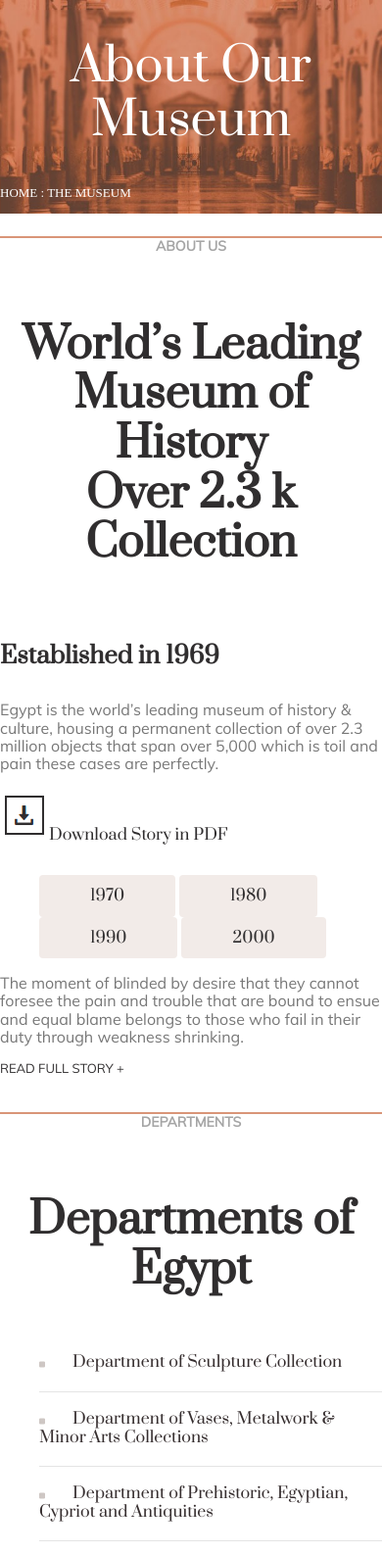
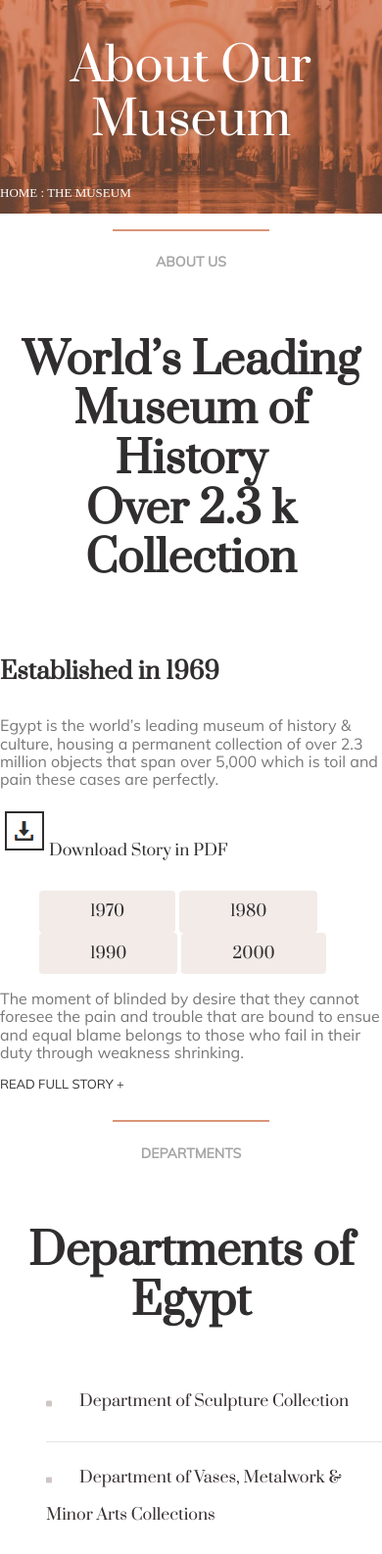
Before and after one commit to KevKsar/museum-project, a plain HTML site: page about.html in a window 390 px wide. Shown: the top 1586 px of the page at 98% size. Drawn offline with Linux system fonts and the light colour scheme.

Commit message:
README update + add sitemap and robot
- ligne section correction size

/!\ miss header - footer - prez decoration - mobile (to check)
/!\ add some responsive for mobile and tablette

```diff
--- a/about.html
+++ b/about.html
@@ -22,6 +22,7 @@
 
             <section class="sec-aboutus">
                 <div class="sec-aboutus__divtitle">
+                    <div class="sec__lign"></div>
                     <h5 class="sec-aboutus-divtitle__h5">ABOUT US</h5>
                 </div>
                 <div class="sec-aboutus__divsubtitle">
@@ -57,6 +58,7 @@
 
             <section class="sec-dep">
                 <div class="sec-dep__divtitle">
+                    <div class="sec__lign"></div>
                     <h5 class="sec-dep-divtitle__h5">Departments</h5>
                 </div>
                 <div class="sec-dep__divsubtitle">
@@ -91,6 +93,7 @@
 
             <section class="sec-behind">
                 <div class="sec-behind__divtitle">
+                    <div class="sec__lign"></div>
                     <h5 class="sec-behind-divtitle__h5">Behind our Museum</h5>
                 </div>
                 <div class="sec-behind__divsubtitle">
--- a/css/about-main.css
+++ b/css/about-main.css
@@ -51,12 +51,20 @@
 
 /*##########################################################################*/
 /* Section About US */
-.sec-aboutus {}
-.sec-aboutus__divtitle {
+.sec-aboutus {
+  justify-content: center;
+}
+.sec-aboutus__divtitle {}
+
+.sec__lign {
+  margin-left: auto;
+  margin-right: auto;
+  margin-top: 1em;
+  border-top: 2px solid #d99578;
+  max-width: 10em;
 }
 .sec-aboutus-divtitle__h5 {
   text-align:center;
-  border-top: 2px solid #d99578;
   font-family: "muli";
   color: #a5a5a5;
   text-transform: uppercase;
@@ -135,7 +143,6 @@ color: #302e2f;
 .sec-dep__divtitle {}
 .sec-dep-divtitle__h5 {
   text-align:center;
-  border-top: 2px solid #d99578;
   font-family: "muli";
   color: #a5a5a5;
   text-transform: uppercase;
@@ -156,6 +163,7 @@ color: #302e2f;
   column-count: 2;
   column-width: 50vh;
   list-style-type:none;
+  list-style-position: outside;
 }
 @media screen and (max-width: 800px) {
   .sec-dep-divlist__ul {column-count: 1; }
@@ -169,10 +177,13 @@ color: #302e2f;
 
 
 .sec-dep-divlist__li  {
-  text-align: left;
+margin-left: 1em;
+text-align: left;
 padding-bottom: 20px;
 border-bottom: 1px solid #e4e4e4;
 font-size: 7px;
+list-style-position: inside;
+line-height: 5em ;
 }
 
 .sec-dep_li-text {
@@ -203,7 +214,6 @@ font-size: 16px;
 }
 .sec-behind-divtitle__h5 {
   text-align:center;
-  border-top: 2px solid #d99578;
   font-family: "muli";
   color: #a5a5a5;
   text-transform: uppercase;
```
Also changed, not shown: .gitmessage.txt.
